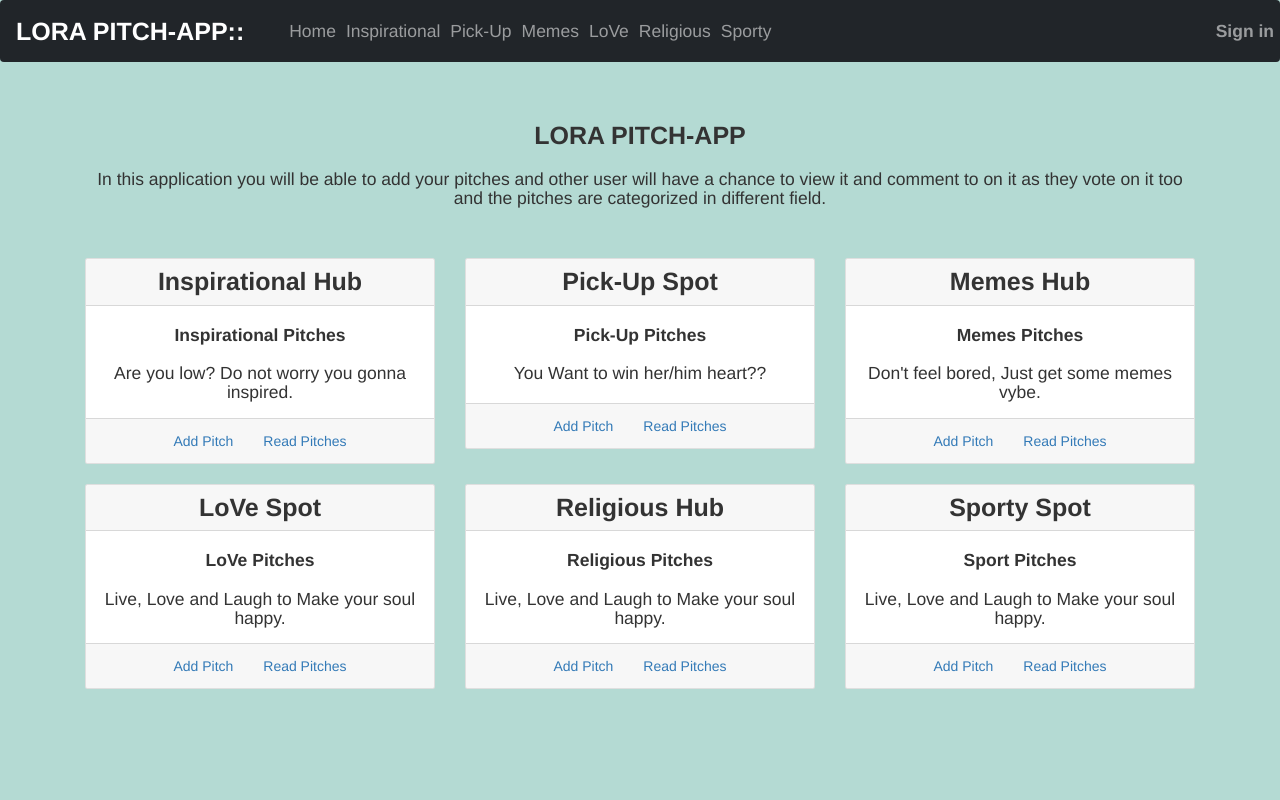
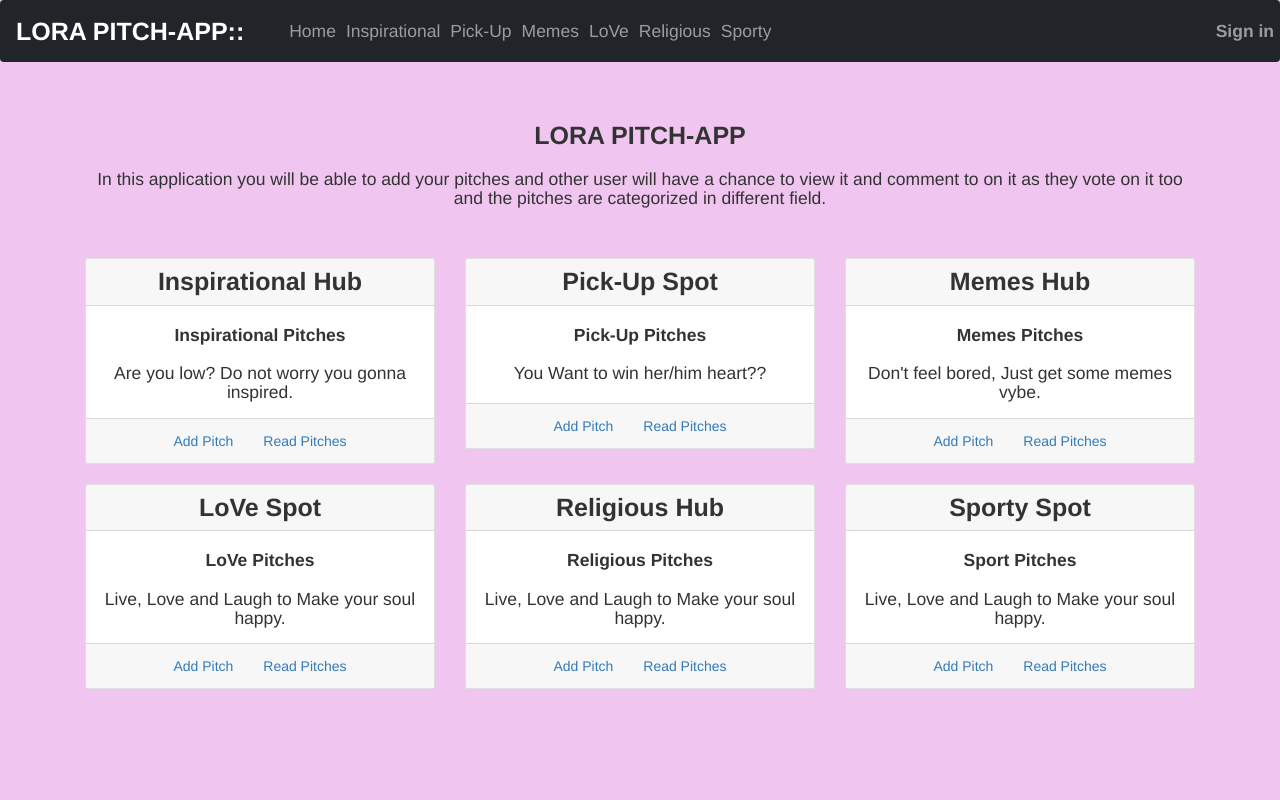
Before and after one commit to Flora-Chepchirchir8/Pitch-App, a Python web app: template app/templates/index.html in a window 1280 px wide. Run offline with Jinja, Linux system fonts and the light colour scheme; the template is opened without the code that fills it, so the values that code supplies are empty; some libraries are stand-ins or nearby versions.

Commit message:
customise styling background colour

```diff
--- a/app/static/css/category.css
+++ b/app/static/css/category.css
@@ -1,3 +1,3 @@
 body {
-    background-color: rgb(128, 199, 178);
+    background-color: rgb(251, 255, 254);
 }
--- a/app/static/css/index.css
+++ b/app/static/css/index.css
@@ -1,5 +1,5 @@
 body {
-    background-color: rgb(180, 218, 211);
+    background-color: rgb(240, 198, 241);
     height: 100vh;
     width: 100%;
 }
```
